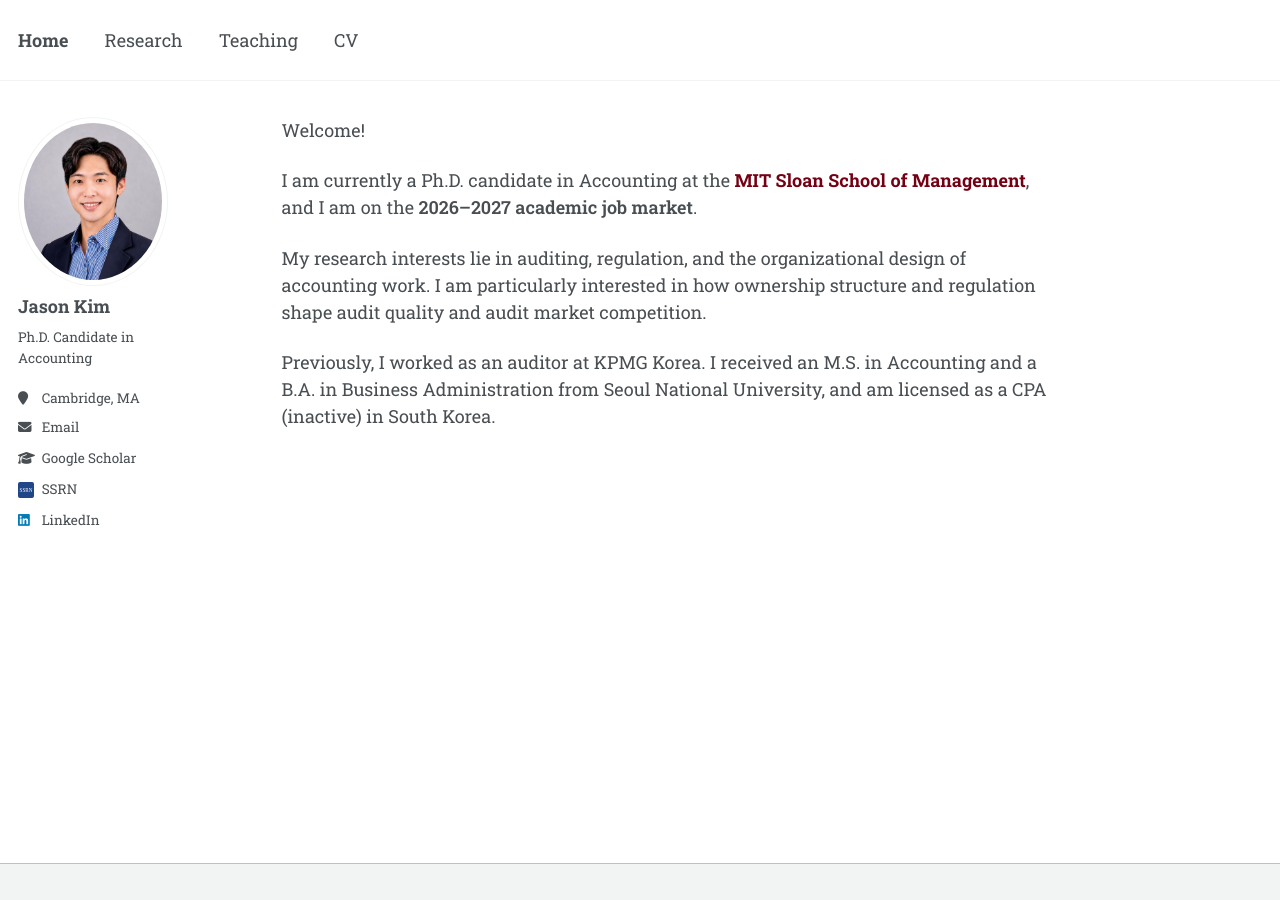
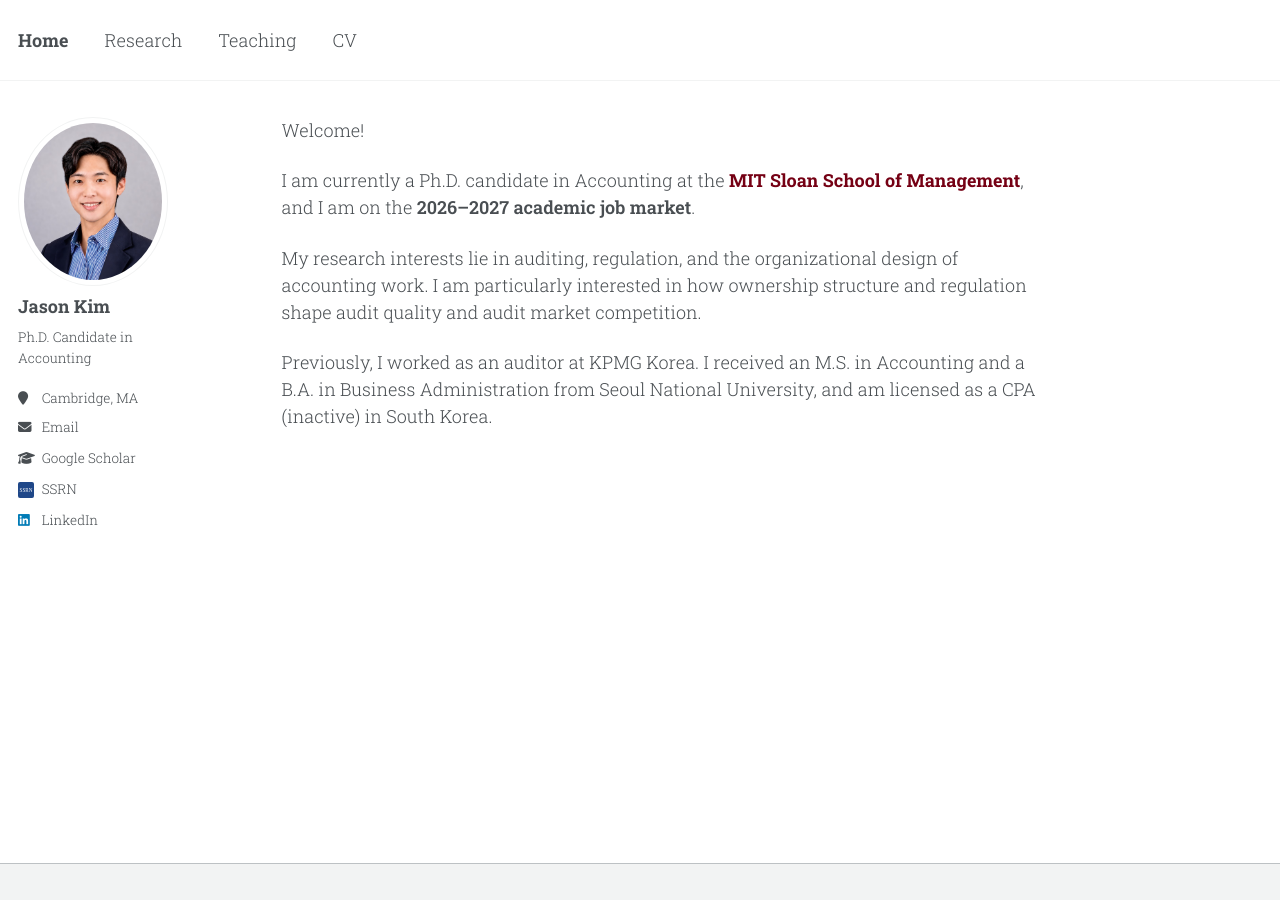
Before and after one commit to jgkim262/jgkim262.github.io, a Jekyll site: the page built from _pages/about.md, in a window 1280 px wide. Built offline with Jekyll 4.4.1, drawn with Linux system fonts in a browser that asks for light colours; a style sheet for code colours, icons or effects is not loaded.

Commit message:
Set body text to Roboto Slab Light, matching Tim's effective weight
Co-Authored-By: Claude Opus 5 (1M context) <noreply@anthropic.com>

```diff
--- a/_sass/layout/_base.scss
+++ b/_sass/layout/_base.scss
@@ -18,6 +18,10 @@ body {
   padding: $masthead-height 0 0;
   padding-bottom: 9em;
   font-family: $global-font-family;
+  // Roboto Slab Light. timdesilva.me loads only weights 300 and 700, so its
+  // body text falls back to 300 and reads thinner than the 400 this template
+  // would otherwise use. Set explicitly rather than relying on that fallback.
+  font-weight: 300;
   line-height: 1.5;
 
   &.overflow--hidden {
```
